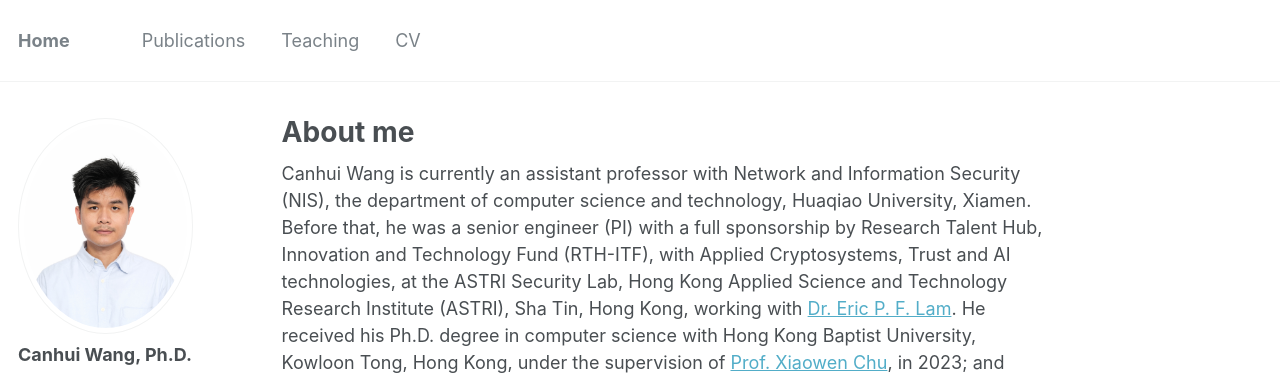
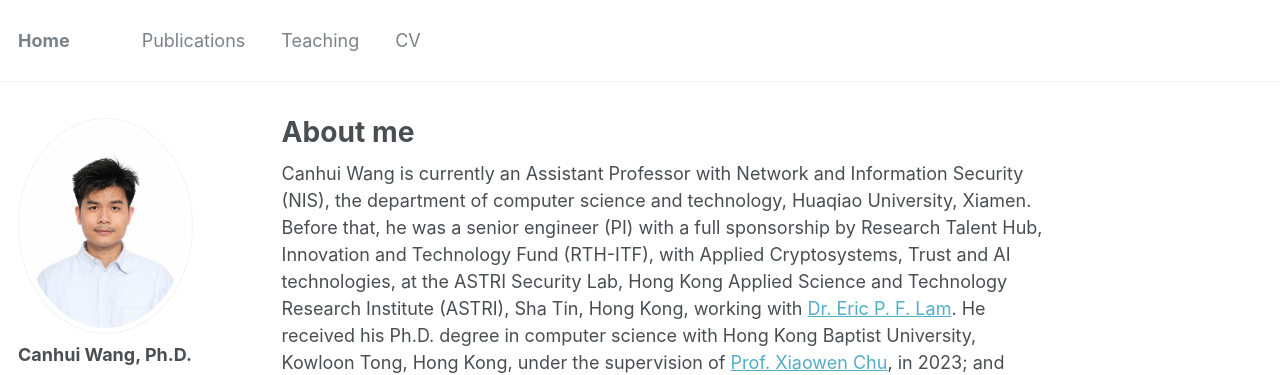
Before and after one commit to Canhui/canhui.github.io, a Jekyll site: the page built from _pages/about.md, in a window 1280 px wide and 900 px high. Shown: the top 375 px of the window. Built offline with Jekyll 4.4.1, drawn with Linux system fonts in a browser that asks for light colours.

```diff
--- a/_pages/about.md
+++ b/_pages/about.md
@@ -9,7 +9,7 @@ redirect_from:
   - /about.html
 ---
 
-Canhui Wang is currently an assistant professor with Network and Information Security (NIS), the department of computer science and technology, Huaqiao University, Xiamen. Before that, he was a senior engineer (PI) with a full sponsorship by Research Talent Hub, Innovation and Technology Fund (RTH-ITF), with Applied Cryptosystems, Trust and AI technologies, at the ASTRI Security Lab, Hong Kong Applied Science and Technology Research Institute (ASTRI), Sha Tin, Hong Kong, working with [Dr. Eric P. F. Lam](https://www.linkedin.com/in/peifunglam2/). He received his Ph.D. degree in computer science with Hong Kong Baptist University, Kowloon Tong, Hong Kong, under the supervision of [Prof. Xiaowen Chu](https://www.linkedin.com/in/xiaowen-chu-477b9120/), in 2023; and B.Eng. degree in information security with Shandong University, Jinan, China, in 2016. He worked in the Inspur-HKBU Joint Laboratory for Heterogeneous Computing, the High-Performance Machine Learning Laboratory, and the Blockchain and FinTech Lab with Prof. Chu. He is a member of IEEE, a member of ACM, and a member of CCF (CCF Blockchain, High-Performance Computing, and Security Technical Committee Members). His research area is networking and distributed systems, including network measurement, performance evaluation, and blockchain systems. He is open to academic collaborations. Please feel free to contact him.
+Canhui Wang is currently an Assistant Professor with Network and Information Security (NIS), the department of computer science and technology, Huaqiao University, Xiamen. Before that, he was a senior engineer (PI) with a full sponsorship by Research Talent Hub, Innovation and Technology Fund (RTH-ITF), with Applied Cryptosystems, Trust and AI technologies, at the ASTRI Security Lab, Hong Kong Applied Science and Technology Research Institute (ASTRI), Sha Tin, Hong Kong, working with [Dr. Eric P. F. Lam](https://www.linkedin.com/in/peifunglam2/). He received his Ph.D. degree in computer science with Hong Kong Baptist University, Kowloon Tong, Hong Kong, under the supervision of [Prof. Xiaowen Chu](https://www.linkedin.com/in/xiaowen-chu-477b9120/), in 2023; and B.Eng. degree in information security with Shandong University, Jinan, China, in 2016. He worked in the Inspur-HKBU Joint Laboratory for Heterogeneous Computing, the High-Performance Machine Learning Laboratory, and the Blockchain and FinTech Lab with Prof. Chu. He is a member of IEEE, a member of ACM, and a member of CCF (CCF Blockchain, High-Performance Computing, and Security Technical Committee Members). His research area is networking and distributed systems, including network measurement, performance evaluation, and blockchain systems. He is open to academic collaborations. Please feel free to contact him.
 
 <span style="color:red">Job openings</span>
 ======
```
